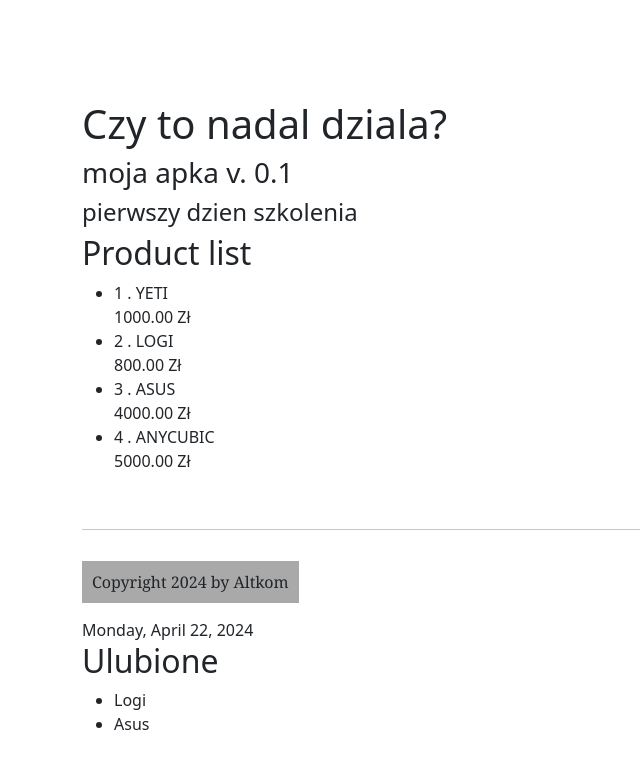
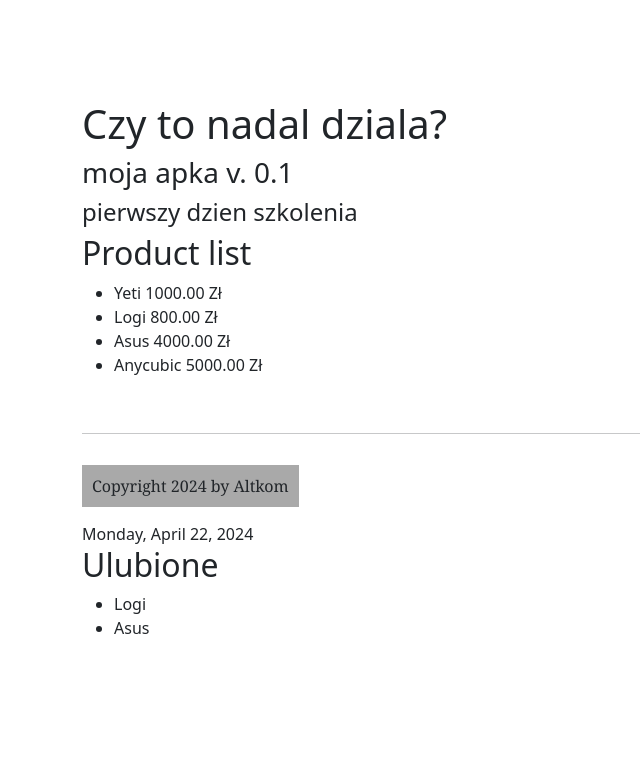
Before and after one commit to dev-com2020/altkom_ang15_1, an Angular app: page / in a window 1280 px wide. Shown: the top 768 px of the page, without its empty margins (0-640 px from the left). Built offline with nearby package versions, Linux system fonts and the light colour scheme.

Commit message:
12:23 23.04

```diff
--- a/src/app/products/product-list/product-list.component.html
+++ b/src/app/products/product-list/product-list.component.html
@@ -1,7 +1,7 @@
 <h2>Product list</h2>
 <ul>
     <li *ngFor="let product of products; let i=index" (click)="selectedProduct = product">
-        {{i+1}} . {{product.name | uppercase}} <br>
+        <app-product-view [id]="i"></app-product-view>
         <span>{{ product.price | customCurrency: 'Zł' }}</span>
     </li>
 </ul>
--- /dev/null
+++ b/src/app/products/product-view/product-view.component.html
@@ -0,0 +1 @@
+{{name}}
--- /dev/null
+++ b/src/app/products/product-view/product-view.component.ts
@@ -0,0 +1,23 @@
+import { Component, Input, OnInit } from '@angular/core';
+import { ProductViewService } from './product-view.service';
+
+@Component({
+  selector: 'app-product-view',
+  templateUrl: './product-view.component.html',
+  styleUrls: ['./product-view.component.css'],
+  providers: [ProductViewService]
+})
+export class ProductViewComponent implements OnInit {
+  @Input() id = -1
+  name = ''
+
+  constructor(private productViewService: ProductViewService){}
+
+  ngOnInit(): void {
+      const product = this.productViewService.getProduct(this.id)
+      if (product) {
+        this.name = product.name
+      }
+  }
+
+}
--- /dev/null
+++ b/src/app/products/product-view/product-view.service.ts
@@ -0,0 +1,19 @@
+import { Injectable } from '@angular/core';
+import { ProductsService } from '../products.service';
+import { Product } from '../product';
+
+@Injectable()
+export class ProductViewService {
+
+  private product: Product | undefined
+
+  constructor(private productService: ProductsService) { }
+
+  getProduct(id:number): Product | undefined {
+    const products = this.productService.getProducts()
+    if (!this.product){
+      this.product = products[id]
+    }
+    return this.product
+  }
+}
--- a/src/app/products/products.module.ts
+++ b/src/app/products/products.module.ts
@@ -6,6 +6,7 @@
 import { CustomCurrencyPipe } from './custom-currency.pipe';
 import { CopyrightDirective } from './copyright.directive';
 import { FavoritesComponent } from './favorites/favorites.component';
+import { ProductViewComponent } from './product-view/product-view.component';
 
 
 @NgModule({
@@ -14,7 +15,8 @@
     ProductDetailComponent,
     CustomCurrencyPipe,
     CopyrightDirective,
-    FavoritesComponent
+    FavoritesComponent,
+    ProductViewComponent
   ],
   imports: [
     CommonModule,
```
Also changed, not shown: src/app/products/product-view/product-view.component.css (added), 2 other files (tests, documents, lock files or other folders).
